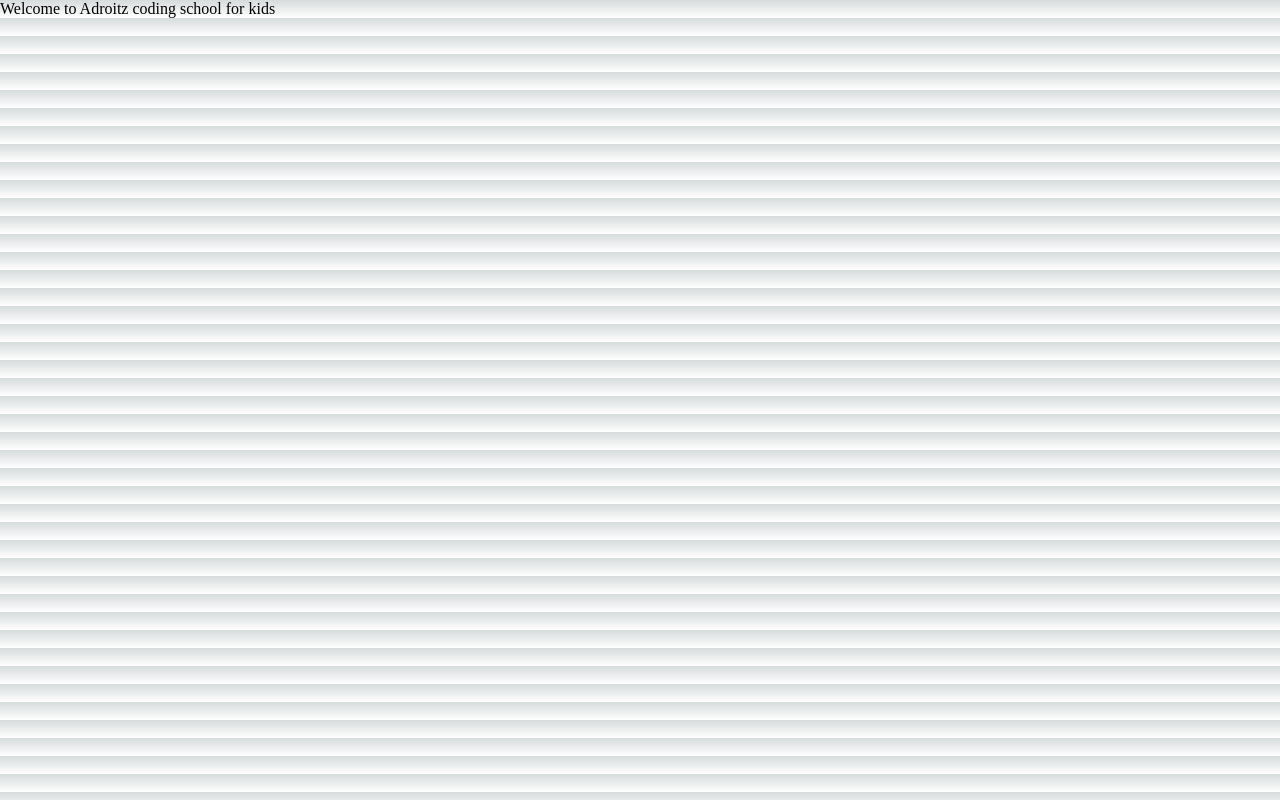
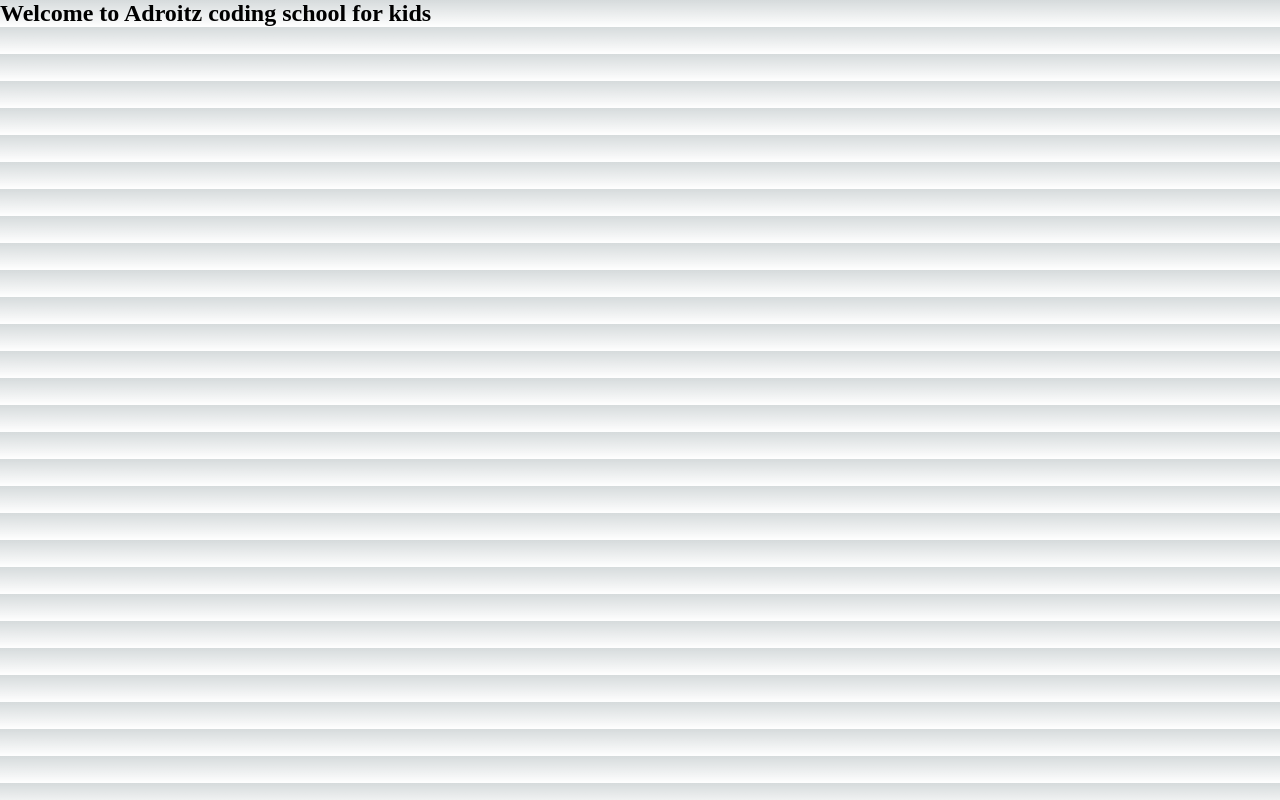
Before and after one commit to Tajudeenazeez/adroitz, a Next.js app: page / in a window 1280 px wide. Built offline with nearby package versions, Linux system fonts and the light colour scheme.

Commit message:
headed implemented

```diff
--- a/pages/index.tsx
+++ b/pages/index.tsx
@@ -1,5 +1,5 @@
 import Head from 'next/head'
-
+import { Heading } from '@chakra-ui/react'
 
 export default function Home() {
   return (
@@ -10,7 +10,9 @@
         <meta name="viewport" content="width=device-width, initial-scale=1" />
         <link rel="icon" href="/favicon.ico" />
       </Head>
-      <div>Welcome to Adroitz coding school for kids</div>
+      <Heading>
+        Welcome to Adroitz coding school for kids
+      </Heading>
     </>
   )
 }
```
